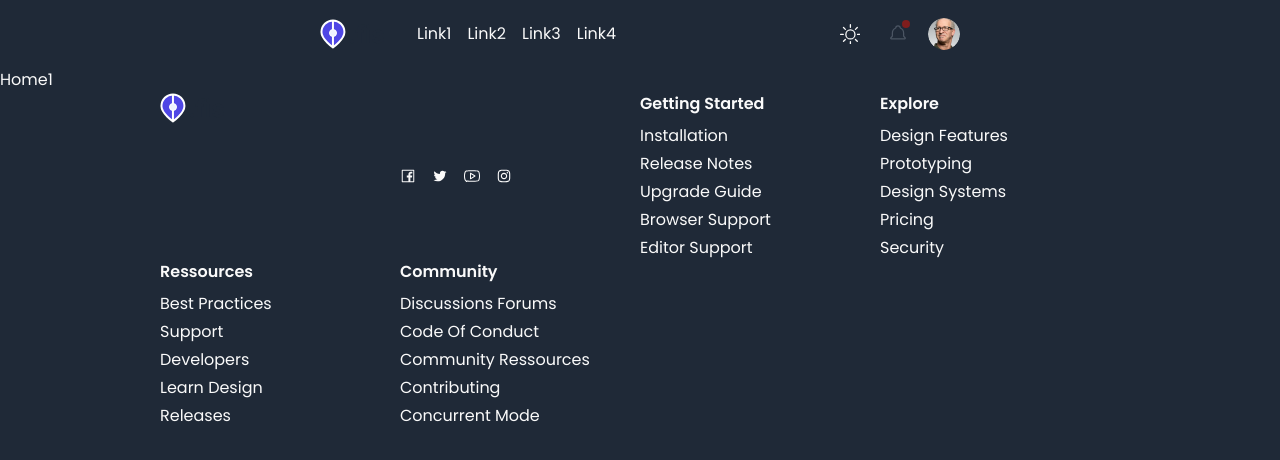
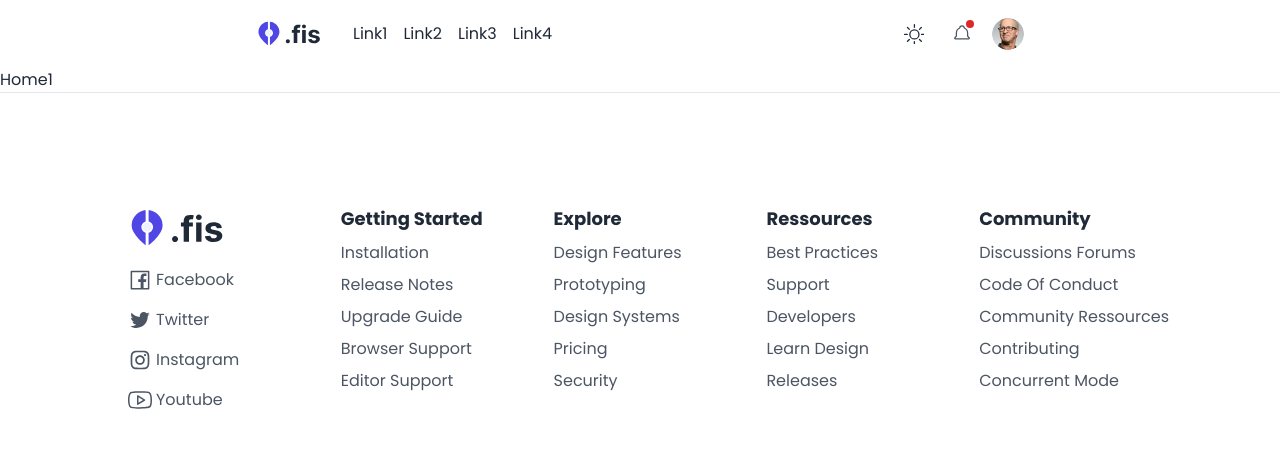
Before and after one commit to 01Barthez/Site-de-Tourisme, a React (Vite) app: page / in a window 1280 px wide. Shown: the top 460 px of the page. Built offline with nearby package versions, Linux system fonts and the light colour scheme.

Commit message:
stylisation du footer

```diff
--- a/src/components/custom/Logo.tsx
+++ b/src/components/custom/Logo.tsx
@@ -6,7 +6,7 @@
     return (
         <Link
             to="/"
-            className='inline-block'
+            className='inline-block max-w-24'
         >
             <img
                 src={LogoIcon}
--- a/src/components/custom/footer/Footer.tsx
+++ b/src/components/custom/footer/Footer.tsx
@@ -6,29 +6,36 @@
 
 const Footer: React.FC = () => {
   return (
-    <footer className='container'>
-      <div className="grid grid-cols-2 md:grid-cols-3 lg:grid-cols-4">
+    <footer className='container py-16 md:py-28 border-t border-gray-200'>
+      <div className="grid grid-cols-2 md:grid-cols-4 lg:grid-cols-5 gap-10">
+        <div className='flex flex-row md:flex-col gap-4 col-span-2 md:col-span-1 justify-between'>
           {/* Logo */}
-        <div className=''>
           <Logo />
-        </div>
 
           {/* Socials Links */}
-        <div className="flex items-center gap-4">
+          <div className="justify-self-start flex items-start gap-4 md:flex-col">
             {
               SocialLink.map((link) => (
                 <Link
                   key={link.id}
                   to={link.url}
-                className=''
+                  className='text-foreground2 flex items-center gap-1 capitalize text-nowrap linkhover'
                 >
+                  <span className='text-2xl'>
                     {link.icon}
+                  </span>
+                  <span className='hidden md:inline-block'>
+                    {link.name}
+                  </span>
                 </Link>
               ))
             }
           </div>
+        </div>
+
 
         {/* Links */}
+        {/* <div className="flex"> */}
           {
             FootersLinks.map((Col) => (
               <FooterCol
@@ -39,6 +46,7 @@
             ))
           }
         </div>
+      {/* </div> */}
     </footer>
   )
 }
--- a/src/components/custom/footer/FooterCol.tsx
+++ b/src/components/custom/footer/FooterCol.tsx
@@ -7,20 +7,20 @@
     const id = useId();
 
     return (
-        <div className='capitalize space-y-2'>
+        <div className='capitalize text-nowrap space-y-2'>
             {/* Titre des liens */}
-            <h4 className="font-semibold">
+            <h4 className="font-bold text-lg text-foreground cursor-default">
                 {props.title}
             </h4>
 
             {/* Differents liens */}
-            <ul className="space-y-1">
+            <ul className="space-y-2 text-foreground2">
                 {
                     Tab.map((link) => (
                         <li key={id} className="">
                             <Link
                             to={link.url}
-                            className=''
+                            className=' linkhover'
                             >
                                 {link.name}
                             </Link>
--- a/src/global/interface/interface.tsx
+++ b/src/global/interface/interface.tsx
@@ -1,7 +1,8 @@
 export interface ISocialLink {
     id: number,
     url: string,
-    icon: React.ReactElement
+    name: string,
+    icon: React.ReactElement,
 }
 
 export interface IFootersLinks {
--- a/src/global/mocks/footer-mocks.tsx
+++ b/src/global/mocks/footer-mocks.tsx
@@ -9,25 +9,29 @@
     {
         id: 1,
         icon: <AiOutlineFacebook />,
-        url: '/'
+        url: '/',
+        name: 'facebook'
     },
 
     {
         id: 2,
         icon: <AiOutlineTwitter />,
-        url: '/'
+        url: '/',
+        name: 'twitter'
     },
 
     {
         id: 3,
-        icon: <SlSocialYoutube />,
-        url: '/'
+        icon: <AiOutlineInstagram />,
+        url: '/',
+        name: 'instagram'
     },
 
     {
         id: 4,
-        icon: <AiOutlineInstagram />,
-        url: '/'
+        icon: <SlSocialYoutube />,
+        url: '/',
+        name: 'Youtube'
     },
 ]
 
--- a/src/index.css
+++ b/src/index.css
@@ -1,4 +1,4 @@
-@import url('https://fonts.googleapis.com/css2?family=Poppins:ital,wght@0,100;0,200;0,300;0,400;0,500;0,600;0,700;0,800;0,900;1,100;1,200;1,300;1,400;1,500;1,600;1,700;1,800;1,900&display=swap');
+@import url("https://fonts.googleapis.com/css2?family=Poppins:ital,wght@0,100;0,200;0,300;0,400;0,500;0,600;0,700;0,800;0,900;1,100;1,200;1,300;1,400;1,500;1,600;1,700;1,800;1,900&display=swap");
 
 @tailwind base;
 @tailwind components;
@@ -7,6 +7,7 @@
   :root {
     --background: 0 0% 100%;
     --foreground: 215 28% 17%;
+    --foreground2: 215 14% 34%;
     --card: 0 0% 100%;
     --card-foreground: 221 39% 11%;
     --popover: 0 0% 100%;
@@ -29,8 +30,8 @@
     --chart-3: 197 37% 24%;
     --chart-4: 43 74% 66%;
     --chart-5: 27 87% 67%;
-    --radius: 0.5rem
-  }
+    --radius: 0.5rem;
+  },
   .dark {
     --background: 215 28% 17%;
     --foreground: 0 0% 98%;
@@ -55,7 +56,7 @@
     --chart-2: 160 60% 45%;
     --chart-3: 30 80% 55%;
     --chart-4: 280 65% 60%;
-    --chart-5: 340 75% 55%
+    --chart-5: 340 75% 55%;
   }
 }
 
@@ -66,6 +67,7 @@
   body {
     @apply bg-background text-foreground;
   }
-
-
+  .linkhover{
+    @apply hover:text-foreground inline-block hover:translate-x-2 duration-300;
+  }
 }
--- a/tailwind.config.js
+++ b/tailwind.config.js
@@ -7,10 +7,8 @@
       center: true,
       padding: {
         DEFAULT: "2rem",
-        sm: "4rem",
-        md: "6rem",
-        lg: "8rem",
-        xl: "10rem",
+        md: "4rem",
+        xl: "8rem",
       },
     },
     extend: {
@@ -22,6 +20,7 @@
       colors: {
         background: "hsl(var(--background))",
         foreground: "hsl(var(--foreground))",
+        foreground2: "hsl(var(--foreground2))",
         card: {
           DEFAULT: "hsl(var(--card))",
           foreground: "hsl(var(--card-foreground))",
```
Lines whose indentation alone changed are shown as unchanged.
